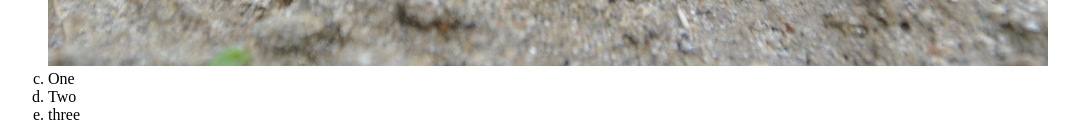
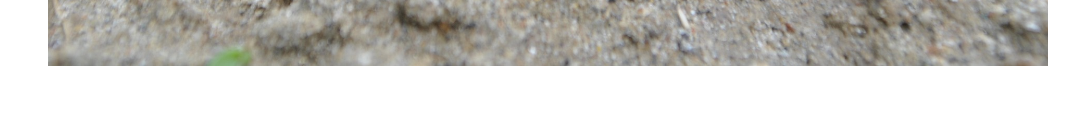
Before and after one commit to Udbhavvns/HTML-Practice, a plain HTML site: page paragraph.html in a window 1280 px wide. Shown: the part 1393-1530 px from the top of the page, without its empty margins (0-1079 px from the left). After the commit the page ends 1479 px from the top, so only its background shows below. Drawn offline with Linux system fonts and the light colour scheme.

Commit message:
Update paragraph.html

```diff
--- a/paragraph.html
+++ b/paragraph.html
@@ -21,12 +21,7 @@
     <img style="width:1000px;" src="images/car.png">
     <u1 style="list-style-type: lower-alpha;"></u1>
 <img style="width:1000px;" src="images/butter.jpg">
-<li>One</li>
-<li>Two</li>
-<li>three</li>
 
-
-</u1>
 
 
 
```
